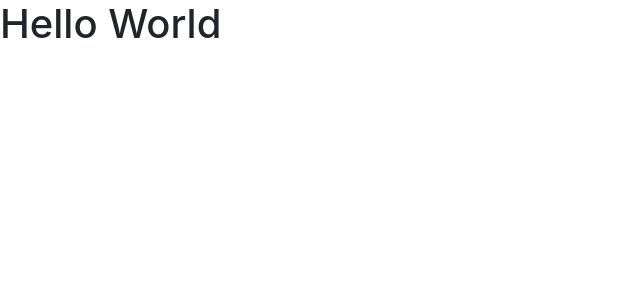
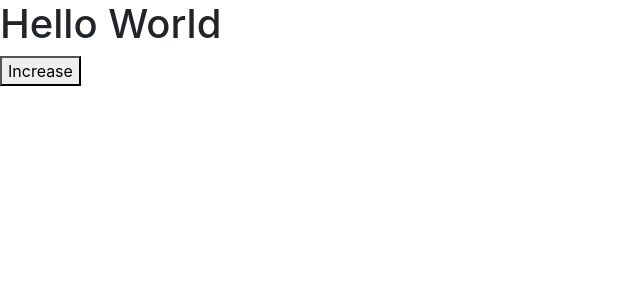
Before and after one commit to sonnn9/-Mastering-React, a React (Create React App) app: page / in a window 1280 px wide. Shown: the top 300 px of the page, without its empty margins (0-640 px from the left). Built offline with nearby package versions, Linux system fonts and the light colour scheme.

Commit message:
Specifying Children

```diff
--- a/src/components/counter.jsx
+++ b/src/components/counter.jsx
@@ -3,7 +3,10 @@ import React, { Component } from "react";
 class Counter extends  Component {
     render() {
         return (
+            <React.Fragment>
                 <h1>Hello World</h1>
+                <button>Increase</button>
+            </React.Fragment>
         );
     }
 }
```
